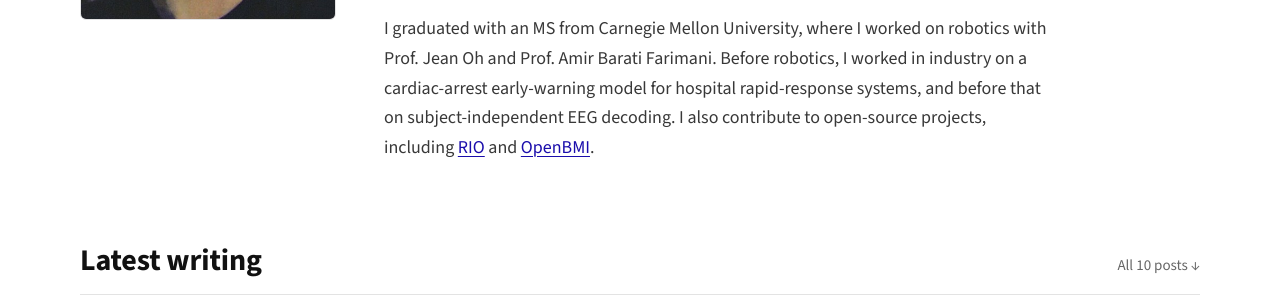
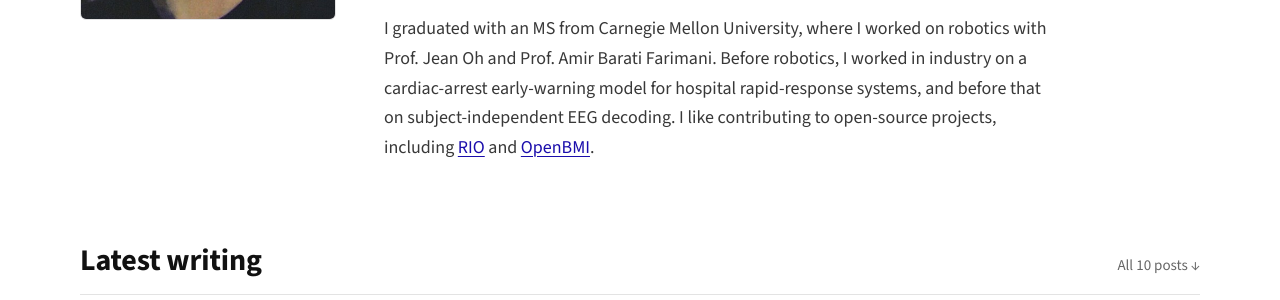
Before and after one commit to owenkgit/owenkgit.github.io, a Jekyll site: the page built from index.md, in a window 1280 px wide and 900 px high. Shown: the part 357-657 px from the top of the window. Built offline with Jekyll 4.4.1, drawn with Linux system fonts in a browser that asks for light colours.

Commit message:
Reword the open-source line in the bio

```diff
--- a/index.md
+++ b/index.md
@@ -4,4 +4,4 @@ layout: home
 
 My research focuses on making learned robot policies **steerable** through human intervention. I am also interested in the human data behind these policies: how demonstrations, corrections, and preferences are collected and structured so that robots can learn from them efficiently.
 
-I graduated with an MS from Carnegie Mellon University, where I worked on robotics with Prof. Jean Oh and Prof. Amir Barati Farimani. Before robotics, I worked in industry on a cardiac-arrest early-warning model for hospital rapid-response systems, and before that on subject-independent EEG decoding. I also contribute to open-source projects, including [RIO](https://robot-i-o.github.io/) and [OpenBMI](https://github.com/PatternRecognition/OpenBMI).
+I graduated with an MS from Carnegie Mellon University, where I worked on robotics with Prof. Jean Oh and Prof. Amir Barati Farimani. Before robotics, I worked in industry on a cardiac-arrest early-warning model for hospital rapid-response systems, and before that on subject-independent EEG decoding. I like contributing to open-source projects, including [RIO](https://robot-i-o.github.io/) and [OpenBMI](https://github.com/PatternRecognition/OpenBMI).
```
